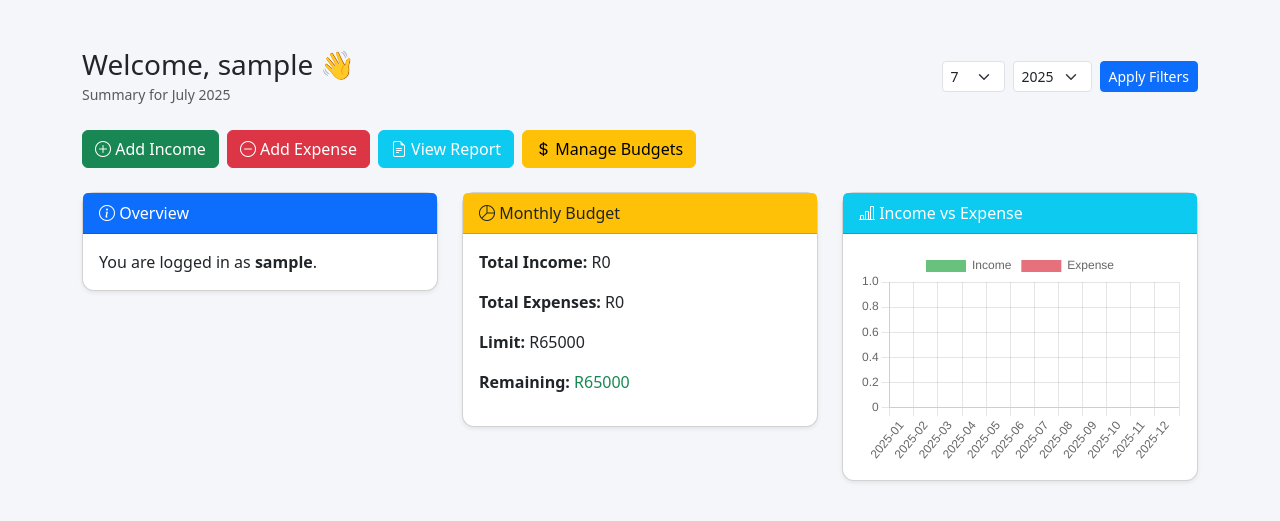
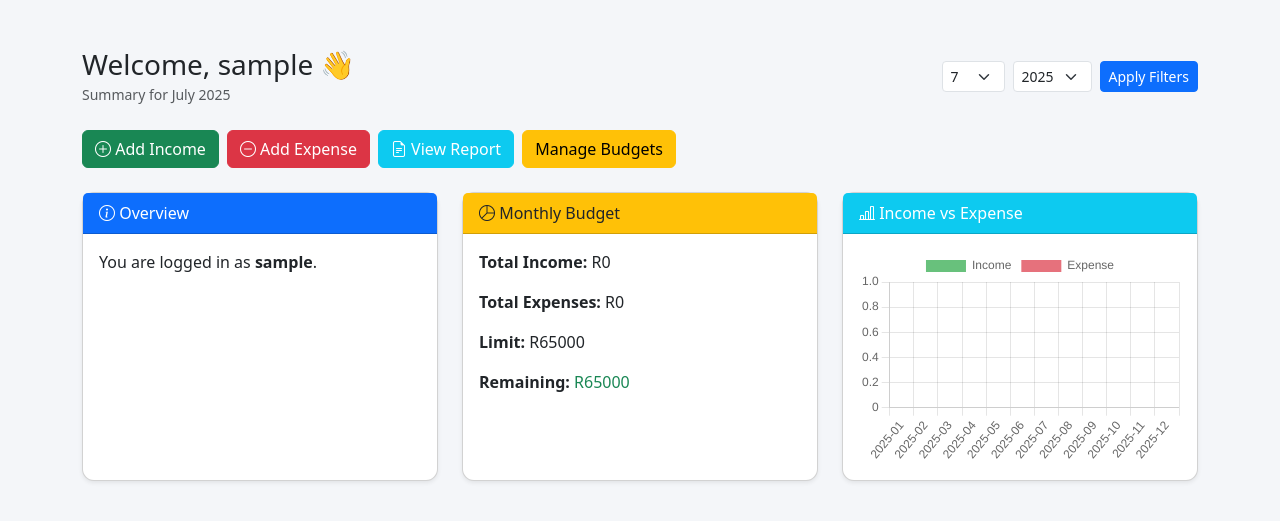
Before and after one commit to Nnzheni/church-finance-manager, a Flask app: page /dashboard in a window 1280 px wide. Shown: the part 66-587 px from the top of the page. Run offline with Flask 3, Linux system fonts and the light colour scheme; the visitor is signed in with stand-in values (Sample User, id 1); some libraries are stand-ins or nearby versions.

Commit message:
Update dashboard.html

```diff
--- a/templates/dashboard.html
+++ b/templates/dashboard.html
@@ -4,7 +4,7 @@
   <meta charset="UTF-8">
   <title>Dashboard – AFM-RCA Finance Manager</title>
 
-  <!-- PWA Manifest & Icons -->
+  <!-- PWA & Icons -->
   <link rel="manifest" href="{{ url_for('static', filename='manifest.json') }}">
   <link rel="icon" href="{{ url_for('static', filename='icons/icon-192.png') }}">
   <meta name="theme-color" content="#00466f">
@@ -49,25 +49,25 @@
   </nav>
 
   <div class="container my-5">
-    <!-- Heading & Filters -->
+    <!-- Header & Filters -->
     <div class="row align-items-center mb-4">
-      <div class="col-md-6">
+      <div class="col-12 col-md-6">
         <h3 class="mb-0">Welcome, {{ user }} 👋</h3>
         <small class="text-muted">Summary for {{ now.strftime('%B %Y') }}</small>
       </div>
-      <div class="col-md-6 text-md-end">
+      <div class="col-12 col-md-6 text-md-end mt-3 mt-md-0">
         <form method="get" class="row gx-2 gy-2 justify-content-md-end">
           <div class="col-auto">
             <select name="month" class="form-select form-select-sm">
               {% for m in range(1,13) %}
-                <option value="{{ m }}" {% if m == selected_month %}selected{% endif %}>{{ m }}</option>
+                <option value="{{ m }}" {% if m==selected_month %}selected{% endif %}>{{ m }}</option>
               {% endfor %}
             </select>
           </div>
           <div class="col-auto">
             <select name="year" class="form-select form-select-sm">
               {% for y in range(current_year-2, current_year+1) %}
-                <option value="{{ y }}" {% if y == selected_year %}selected{% endif %}>{{ y }}</option>
+                <option value="{{ y }}" {% if y==selected_year %}selected{% endif %}>{{ y }}</option>
               {% endfor %}
             </select>
           </div>
@@ -91,15 +91,16 @@
         <i class="bi bi-file-earmark-text"></i> View Report
       </a>
       <a href="{{ url_for('manage_budgets') }}" class="btn btn-warning">
-        <i class="bi bi-currency-dollar"></i> Manage Budgets
+        <i class="bi bi-currency-rand"></i> Manage Budgets
       </a>
     </div>
     {% endif %}
 
-    <!-- Overview & Stats Cards -->
-    <div class="row g-4">
-      <div class="col-md-4">
-        <div class="card shadow-sm">
+    <!-- CARDS -->
+    <div class="row gy-4">
+      <!-- Overview -->
+      <div class="col-12 col-md-4">
+        <div class="card shadow-sm h-100">
           <div class="card-header bg-primary text-white">
             <i class="bi bi-info-circle"></i> Overview
           </div>
@@ -109,8 +110,9 @@
         </div>
       </div>
 
-      <div class="col-md-4">
-        <div class="card shadow-sm">
+      <!-- Monthly Budget -->
+      <div class="col-12 col-md-4">
+        <div class="card shadow-sm h-100">
           <div class="card-header bg-warning text-dark">
             <i class="bi bi-pie-chart"></i> Monthly Budget
           </div>
@@ -133,12 +135,13 @@
         </div>
       </div>
 
-      <div class="col-md-4">
-        <div class="card shadow-sm">
+      <!-- Income vs Expense -->
+      <div class="col-12 col-md-4">
+        <div class="card shadow-sm h-100">
           <div class="card-header bg-info text-white">
             <i class="bi bi-bar-chart-line"></i> Income vs Expense
           </div>
-          <div class="card-body">
+          <div class="card-body d-flex align-items-center justify-content-center">
             <canvas id="incomeExpenseChart" height="200"></canvas>
           </div>
         </div>
@@ -146,7 +149,7 @@
     </div>
   </div>
 
-  <!-- Scripts -->
+  <!-- SCRIPTS -->
   <script src="https://cdn.jsdelivr.net/npm/bootstrap@5.3.0/dist/js/bootstrap.bundle.min.js"></script>
   <script src="https://cdn.jsdelivr.net/npm/bootstrap-icons@1.10.5/font/bootstrap-icons.js"></script>
   <script src="https://cdn.jsdelivr.net/npm/chart.js"></script>
@@ -158,7 +161,7 @@
         data: {
           labels: {{ chart_labels|tojson }},
           datasets: [
-            { label: 'Income', data: {{ chart_income|tojson }}, backgroundColor: 'rgba(40,167,69,0.7)' },
+            { label: 'Income',  data: {{ chart_income|tojson }}, backgroundColor: 'rgba(40,167,69,0.7)' },
             { label: 'Expense', data: {{ chart_expense|tojson }}, backgroundColor: 'rgba(220,53,69,0.7)' }
           ]
         },
```
